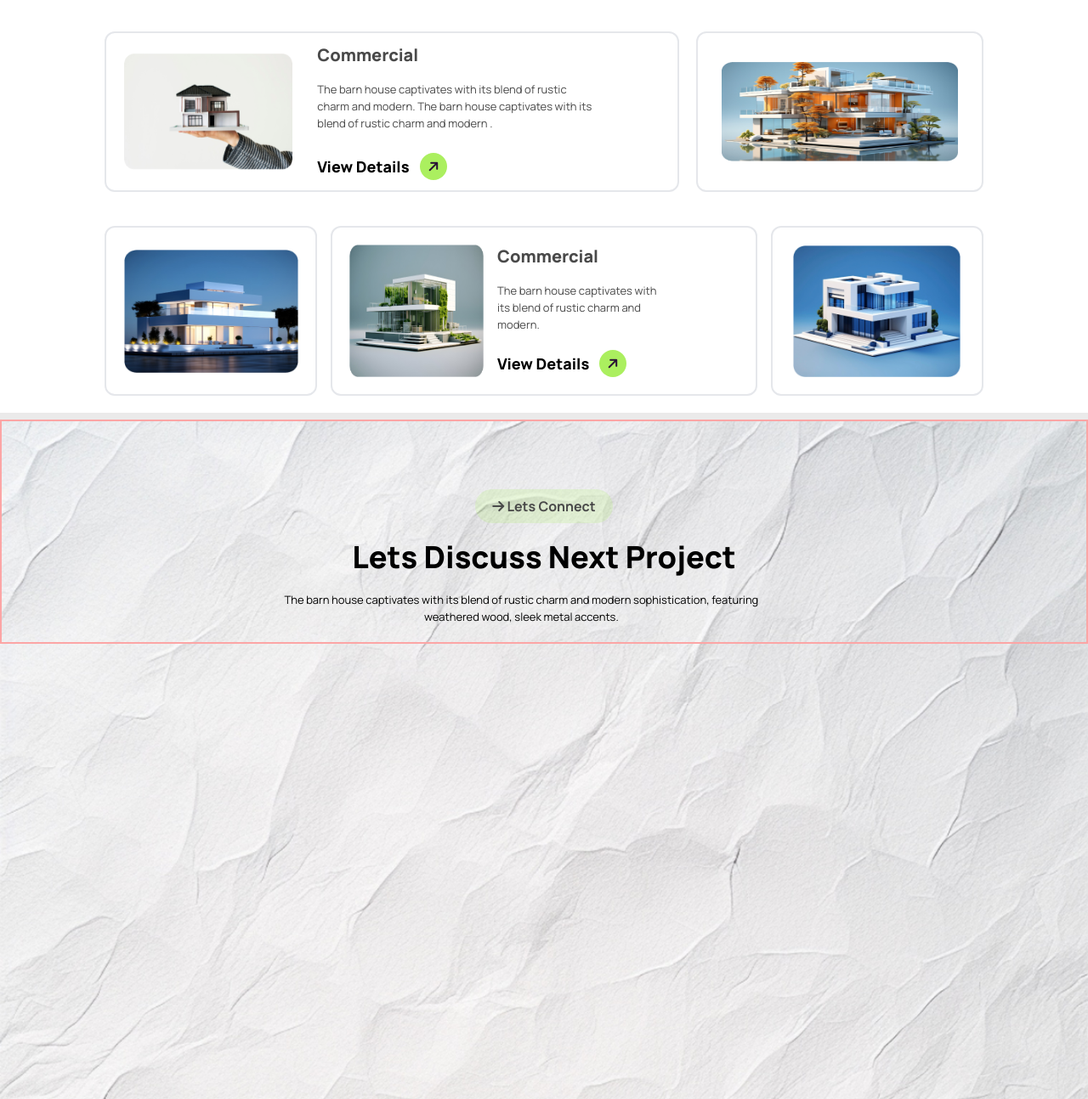
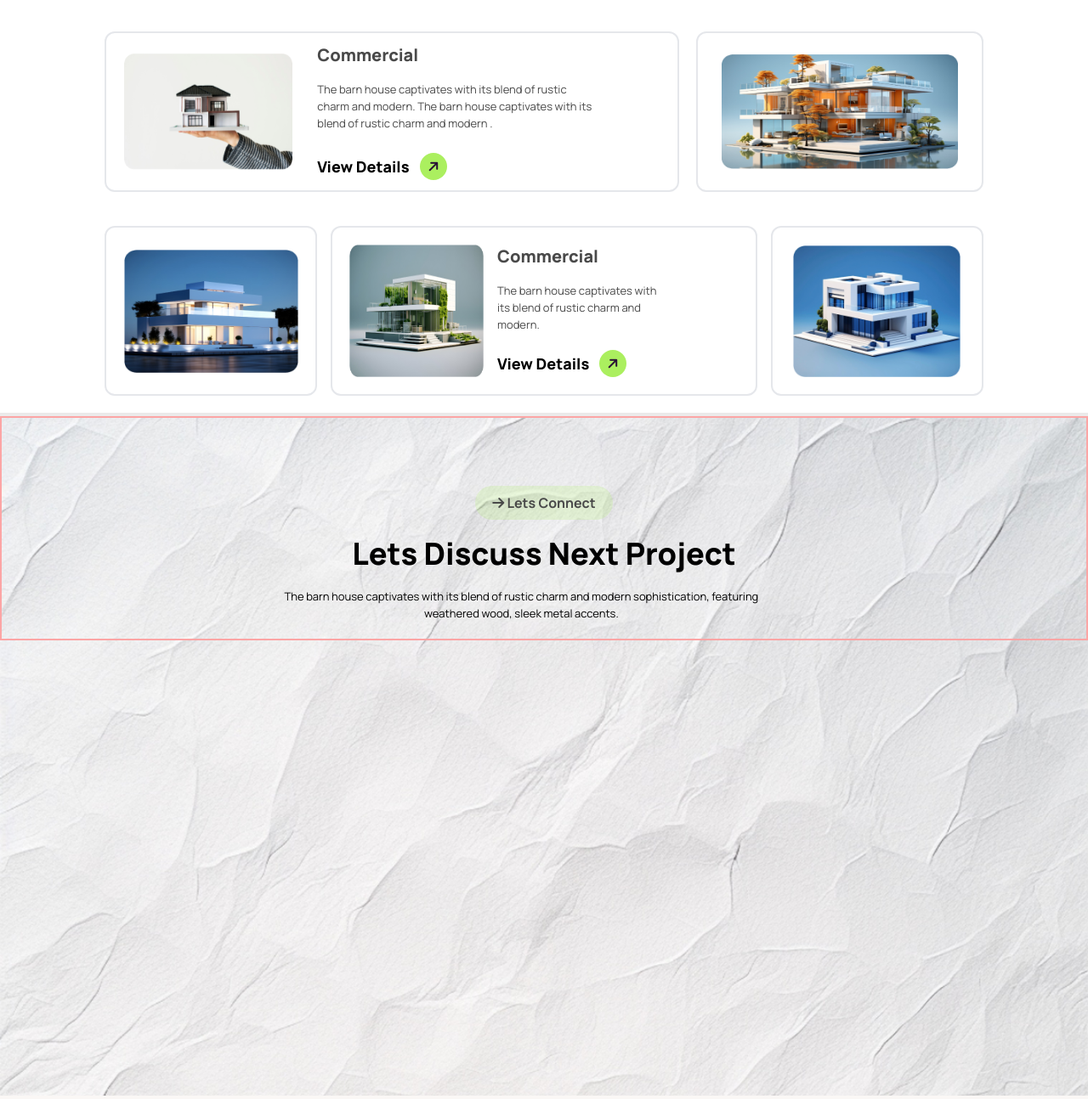
Before and after one commit to Anikx01/Assignment-3, a plain HTML site: page index.html in a window 1280 px wide. Shown: the part 1936-3230 px from the top of the page at 85% size. Drawn offline with nearby package versions, Linux system fonts and the light colour scheme.

Commit message:
Fixing some minor error

```diff
--- a/index.html
+++ b/index.html
@@ -327,7 +327,7 @@
                     </div>
                 </div>
                 <div class="bg-primary w-full lg:w-1/3 flex justify-center items-center border-2 border-gray-200 rounded-xl">
-                  <img class="w-11/12 lg:w-10/12 py-4 h-[60%] lg:h-[80%]" src="./assets/img2.png" alt="">
+                  <img class="w-11/12 lg:w-10/12 py-4 h-[60%] lg:h-[90%]" src="./assets/img2.png" alt="">
                 </div>
               </div>
           </div>
@@ -367,8 +367,8 @@
        <!-- Our Latest Portfolio Section Ends-->
 
        <!-- Hidden Picture Section Starts-->
-          <section class="bg-we_bg mx-auto p-4">
-           <div class="mt-4 bg-primary flex justify-center items-center w-11/12 mx-auto border-2 border-gray-200 rounded-xl lg:hidden">
+          <section class="bg-we_bg mx-auto p-4 pb-5">
+           <div class="mt-4 bg-primary flex justify-center items-center w-[85%] mx-auto border-2 border-gray-200 rounded-xl lg:hidden">
             <img class="w-11/12 h-[220px] py-4 lg:w-10/12 lg:h-[90%]" src="./assets/img5.png" alt="">
            </div>
           </section>
@@ -376,7 +376,7 @@
 
 
          <!-- Lets Discuss Next Project Section Starts -->
-          <section class="bg-page h-[50rem] bg-no-repeat bg-cover -mt-6">
+          <section class="bg-page h-[50rem] bg-no-repeat bg-cover lg:-mt-8 ">
             <div class="pt-20 border-2 border-red-300">
               <div class="w-10/12 lg:w-6/12 mx-auto flex flex-col gap-5 mb-5">
                 <div class="flex justify-center items-center">
```
